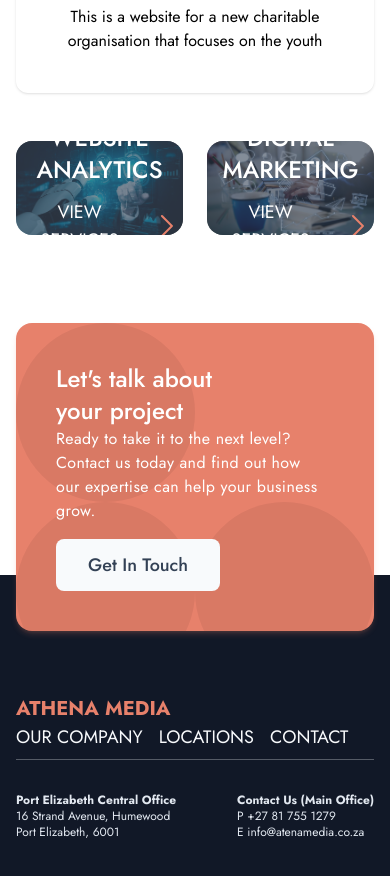
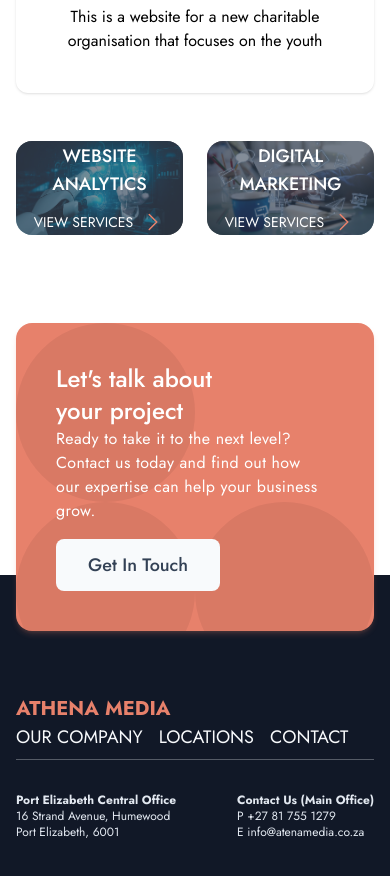
Before and after one commit to PhilaniNcube/athenamedia, a Next.js app: page /web-development in a window 390 px wide. Shown: the part 3920-4796 px from the top of the page. Built offline with nearby package versions, Linux system fonts and the light colour scheme.

Commit message:
text sizes

```diff
--- a/components/WebDesign/Projects.tsx
+++ b/components/WebDesign/Projects.tsx
@@ -82,7 +82,11 @@ const Projects = () => {
     <section className="my-8">
       <div className="max-w-7xl mx-auto px-4 lg:px-0 grid grid-cols-1 lg:grid-cols-3 gap-6">
         {projects.map((item, i) => (
-          <Link href={item.url} key={i} className="w-full shadow rounded-xl overflow-hidden">
+          <Link
+            href={item.url}
+            key={i}
+            className="w-full shadow rounded-xl overflow-hidden"
+          >
             <Image
               src={item.image}
               width={1911}
@@ -109,17 +113,17 @@ const Projects = () => {
             className="w-full aspect-video object-cover"
           />
           <div className="absolute inset-0 bg-slate-700/60 flex flex-col justify-center items-center text-center">
-            <h3 className="text-white text-2xl md:text-3xl font-medium uppercase">
+            <h3 className="text-white text-lg md:text-2xl lg:text-3xl font-medium uppercase">
               Website Analytics
             </h3>
             <span className="flex items-center space-x-2 mt-3">
               <Link
                 href="/website-analytics"
-                className="text-white text-lg uppercase hover:text-peach"
+                className="text-white text-sm lg:text-lg uppercase hover:text-peach"
               >
                 View Services
               </Link>
-              <ChevronRightIcon className="h-8 w-8 text-peach" />
+              <ChevronRightIcon className="h-6 w-6 lg:h-8 lg:w-8 text-peach" />
             </span>
           </div>
         </div>
@@ -132,17 +136,17 @@ const Projects = () => {
             className="w-full aspect-video object-cover"
           />
           <div className="absolute inset-0 bg-slate-700/60 flex flex-col justify-center items-center text-center">
-            <h3 className="text-white text-2xl md:text-3xl font-medium uppercase">
+            <h3 className="text-white text-lg md:text-2xl lg:text-3xl font-medium uppercase">
               Digital Marketing
             </h3>
             <span className="flex items-center space-x-2 mt-3">
               <Link
                 href="/digital-marketing"
-                className="text-white text-lg uppercase hover:text-peach"
+                className="text-white text-sm lg:text-lg uppercase hover:text-peach"
               >
                 View Services
               </Link>
-              <ChevronRightIcon className="h-8 w-8 text-peach" />
+              <ChevronRightIcon className="h-6 w-6 lg:h-8 lg:w-8 text-peach" />
             </span>
           </div>
         </div>
```
